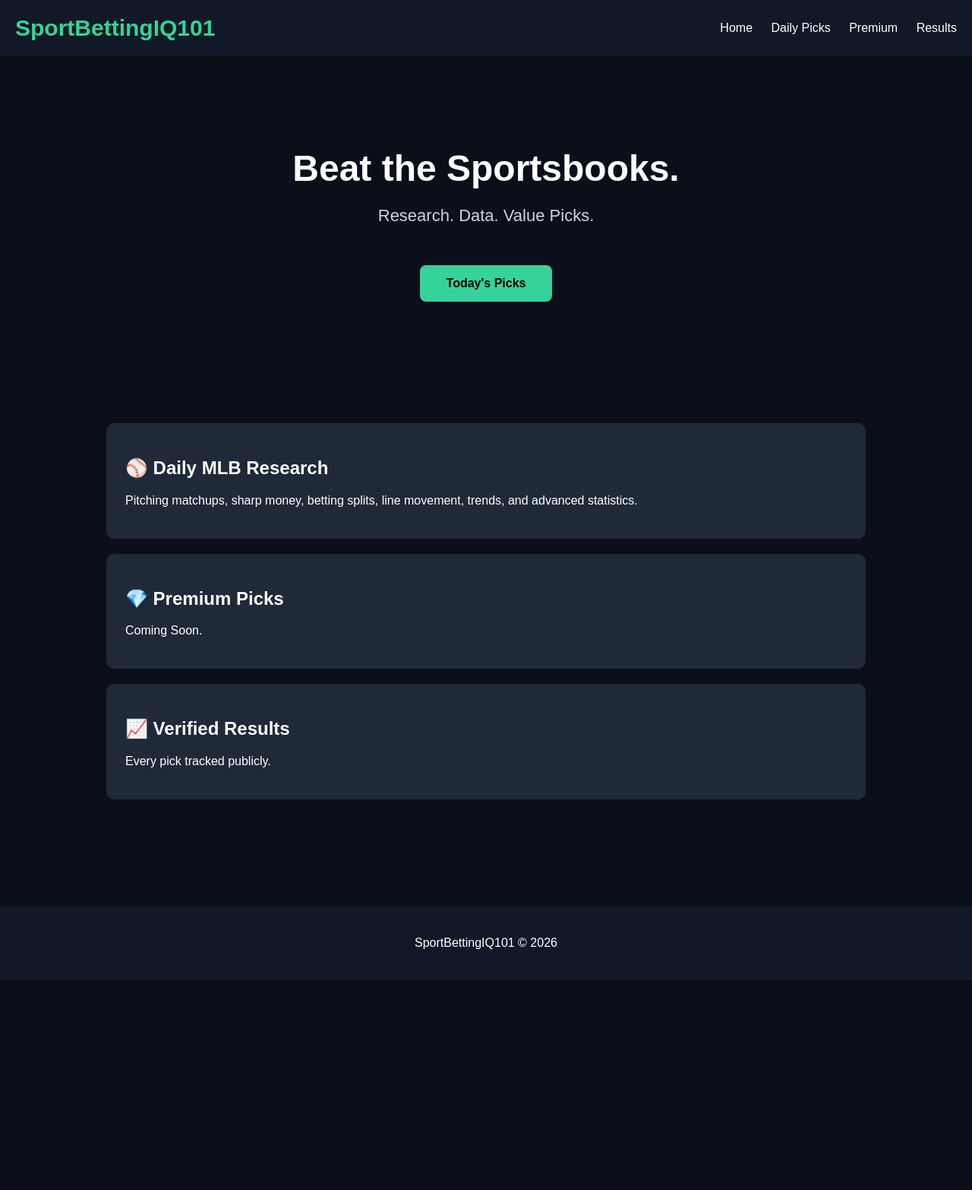
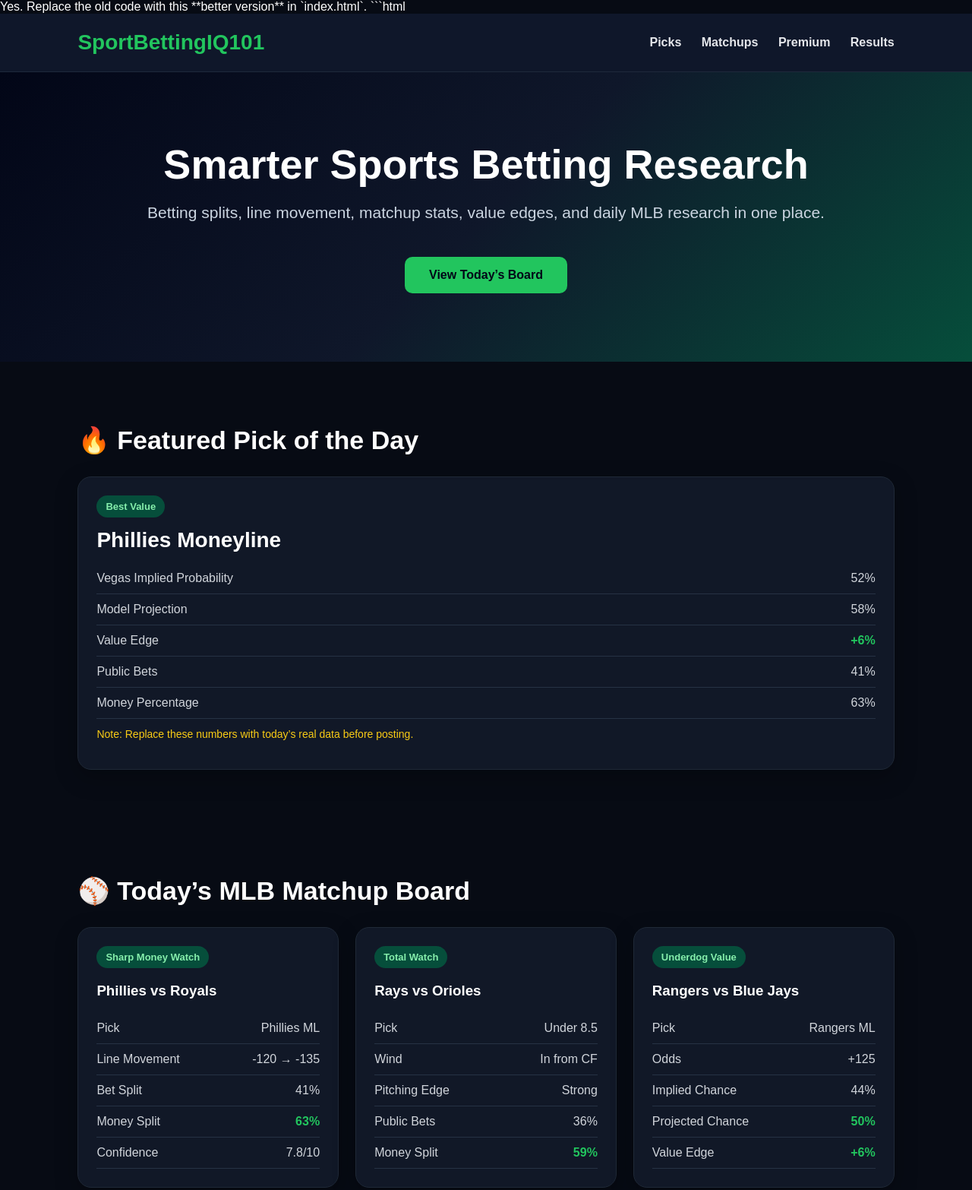
Before and after one commit to seanbodnar2007-ship-it/SportsBettingIQ101, a plain HTML site: page index.html in a window 1280 px wide. Shown: the top 1566 px of the page at 76% size. Before the commit the page ends 1290 px from the top, so only its background shows below. Drawn offline with Linux system fonts and the light colour scheme.

Commit message:
Update index.html

````diff
--- a/index.html
+++ b/index.html
@@ -1,130 +1,261 @@
+
+
+Yes. Replace the old code with this **better version** in `index.html`.
+
+```html
 <!DOCTYPE html>
 <html lang="en">
 <head>
-<meta charset="UTF-8">
-<meta name="viewport" content="width=device-width, initial-scale=1.0">
+<meta charset="UTF-8" />
+<meta name="viewport" content="width=device-width, initial-scale=1.0" />
 <title>SportBettingIQ101</title>
 
 <style>
+*{box-sizing:border-box}
+
 body{
   margin:0;
   font-family:Arial,Helvetica,sans-serif;
-background:#0b0f19;
+  background:#070b14;
   color:white;
 }
 
 header{
-background:#111827;
-padding:20px;
+  background:#0f172a;
+  padding:22px 8%;
   display:flex;
   justify-content:space-between;
   align-items:center;
+  border-bottom:1px solid #1e293b;
 }
 
 .logo{
-font-size:30px;
-font-weight:bold;
-color:#34d399;
+  font-size:28px;
+  font-weight:900;
+  color:#22c55e;
 }
 
 nav a{
-color:white;
+  color:#e5e7eb;
   text-decoration:none;
-margin-left:20px;
+  margin-left:22px;
+  font-weight:bold;
 }
 
 .hero{
+  padding:90px 8%;
   text-align:center;
-padding:80px 20px;
+  background:linear-gradient(135deg,#020617,#0f172a,#064e3b);
 }
 
 .hero h1{
-font-size:48px;
-margin-bottom:10px;
+  font-size:54px;
+  margin:0;
 }
 
 .hero p{
-font-size:22px;
   color:#cbd5e1;
+  font-size:21px;
 }
 
-.button{
+.btn{
   display:inline-block;
-margin-top:30px;
-padding:15px 35px;
-background:#34d399;
-color:black;
-font-weight:bold;
-border-radius:8px;
+  margin-top:25px;
+  background:#22c55e;
+  color:#020617;
+  padding:15px 32px;
+  border-radius:10px;
   text-decoration:none;
+  font-weight:900;
 }
 
 .section{
-padding:60px 20px;
-max-width:1000px;
-margin:auto;
+  padding:55px 8%;
+}
+
+.section h2{
+  font-size:34px;
+}
+
+.grid{
+  display:grid;
+  grid-template-columns:repeat(auto-fit,minmax(280px,1fr));
+  gap:22px;
 }
 
 .card{
-background:#1f2937;
-padding:25px;
-margin:20px 0;
-border-radius:10px;
+  background:#111827;
+  border:1px solid #1f2937;
+  border-radius:18px;
+  padding:24px;
+  box-shadow:0 10px 30px rgba(0,0,0,.25);
+}
+
+.tag{
+  display:inline-block;
+  background:#064e3b;
+  color:#86efac;
+  padding:7px 12px;
+  border-radius:20px;
+  font-size:13px;
+  font-weight:bold;
+}
+
+.pick{
+  font-size:28px;
+  font-weight:900;
+  margin:14px 0;
+}
+
+.stat{
+  display:flex;
+  justify-content:space-between;
+  border-bottom:1px solid #263244;
+  padding:11px 0;
+  color:#d1d5db;
+}
+
+.edge{
+  color:#22c55e;
+  font-weight:900;
+}
+
+.warning{
+  color:#facc15;
+  font-size:14px;
+  margin-top:12px;
+}
+
+.premium{
+  background:linear-gradient(135deg,#1e1b4b,#111827);
+  border:1px solid #6366f1;
 }
 
 footer{
   text-align:center;
-padding:40px;
-background:#111827;
-margin-top:60px;
+  padding:35px;
+  background:#0f172a;
+  color:#94a3b8;
+}
+
+@media(max-width:700px){
+  header{display:block;text-align:center}
+  nav{margin-top:15px}
+  nav a{display:inline-block;margin:8px}
+  .hero h1{font-size:38px}
 }
 </style>
-
 </head>
 
 <body>
 
 <header>
   <div class="logo">SportBettingIQ101</div>
-
   <nav>
-<a href="#">Home</a>
-<a href="#">Daily Picks</a>
-<a href="#">Premium</a>
-<a href="#">Results</a>
+    <a href="#picks">Picks</a>
+    <a href="#matchups">Matchups</a>
+    <a href="#premium">Premium</a>
+    <a href="#results">Results</a>
   </nav>
 </header>
 
 <section class="hero">
-<h1>Beat the Sportsbooks.</h1>
-<p>Research. Data. Value Picks.</p>
-
-<a class="button" href="#">Today's Picks</a>
+  <h1>Smarter Sports Betting Research</h1>
+  <p>Betting splits, line movement, matchup stats, value edges, and daily MLB research in one place.</p>
+  <a class="btn" href="#picks">View Today’s Board</a>
 </section>
 
-<section class="section">
+<section class="section" id="picks">
+  <h2>🔥 Featured Pick of the Day</h2>
 
   <div class="card">
-<h2>⚾ Daily MLB Research</h2>
-<p>Pitching matchups, sharp money, betting splits, line movement, trends, and advanced statistics.</p>
+    <span class="tag">Best Value</span>
+    <div class="pick">Phillies Moneyline</div>
+
+    <div class="stat"><span>Vegas Implied Probability</span><span>52%</span></div>
+    <div class="stat"><span>Model Projection</span><span>58%</span></div>
+    <div class="stat"><span>Value Edge</span><span class="edge">+6%</span></div>
+    <div class="stat"><span>Public Bets</span><span>41%</span></div>
+    <div class="stat"><span>Money Percentage</span><span>63%</span></div>
+
+    <p class="warning">Note: Replace these numbers with today’s real data before posting.</p>
+  </div>
+</section>
+
+<section class="section" id="matchups">
+  <h2>⚾ Today’s MLB Matchup Board</h2>
+
+  <div class="grid">
+
+    <div class="card">
+      <span class="tag">Sharp Money Watch</span>
+      <h3>Phillies vs Royals</h3>
+      <div class="stat"><span>Pick</span><span>Phillies ML</span></div>
+      <div class="stat"><span>Line Movement</span><span>-120 → -135</span></div>
+      <div class="stat"><span>Bet Split</span><span>41%</span></div>
+      <div class="stat"><span>Money Split</span><span class="edge">63%</span></div>
+      <div class="stat"><span>Confidence</span><span>7.8/10</span></div>
     </div>
 
     <div class="card">
-<h2>💎 Premium Picks</h2>
-<p>Coming Soon.</p>
+      <span class="tag">Total Watch</span>
+      <h3>Rays vs Orioles</h3>
+      <div class="stat"><span>Pick</span><span>Under 8.5</span></div>
+      <div class="stat"><span>Wind</span><span>In from CF</span></div>
+      <div class="stat"><span>Pitching Edge</span><span>Strong</span></div>
+      <div class="stat"><span>Public Bets</span><span>36%</span></div>
+      <div class="stat"><span>Money Split</span><span class="edge">59%</span></div>
     </div>
 
     <div class="card">
-<h2>📈 Verified Results</h2>
-<p>Every pick tracked publicly.</p>
+      <span class="tag">Underdog Value</span>
+      <h3>Rangers vs Blue Jays</h3>
+      <div class="stat"><span>Pick</span><span>Rangers ML</span></div>
+      <div class="stat"><span>Odds</span><span>+125</span></div>
+      <div class="stat"><span>Implied Chance</span><span>44%</span></div>
+      <div class="stat"><span>Projected Chance</span><span class="edge">50%</span></div>
+      <div class="stat"><span>Value Edge</span><span class="edge">+6%</span></div>
     </div>
 
+  </div>
+</section>
+
+<section class="section" id="premium">
+  <h2>💎 Premium Picks</h2>
+
+  <div class="card premium">
+    <h3>Coming Soon</h3>
+    <p>Premium members will get top-rated picks, props, underdog value plays, sharp-money alerts, and weekly betting reports.</p>
+    <a class="btn" href="#">Join Waitlist</a>
+  </div>
+</section>
+
+<section class="section" id="results">
+  <h2>📈 Results Tracker</h2>
+
+  <div class="grid">
+    <div class="card">
+      <h3>Overall Record</h3>
+      <div class="pick">0-0</div>
+      <p>Start tracking every posted play publicly.</p>
+    </div>
+
+    <div class="card">
+      <h3>ROI</h3>
+      <div class="pick">0%</div>
+      <p>Track profit/loss transparently.</p>
+    </div>
+
+    <div class="card">
+      <h3>Best Category</h3>
+      <div class="pick">TBD</div>
+      <p>Moneyline, totals, props, or underdogs.</p>
+    </div>
+  </div>
 </section>
 
 <footer>
-
-SportBettingIQ101 © 2026
-
+  SportBettingIQ101 © 2026 | Research-based betting content. Not financial advice.
 </footer>
 
 </body>
````
Lines whose indentation alone changed are shown as unchanged.
